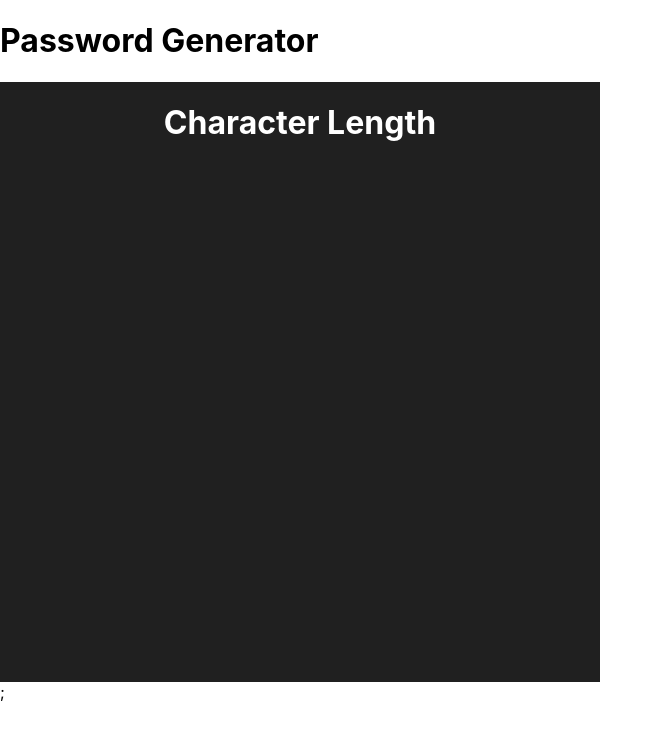
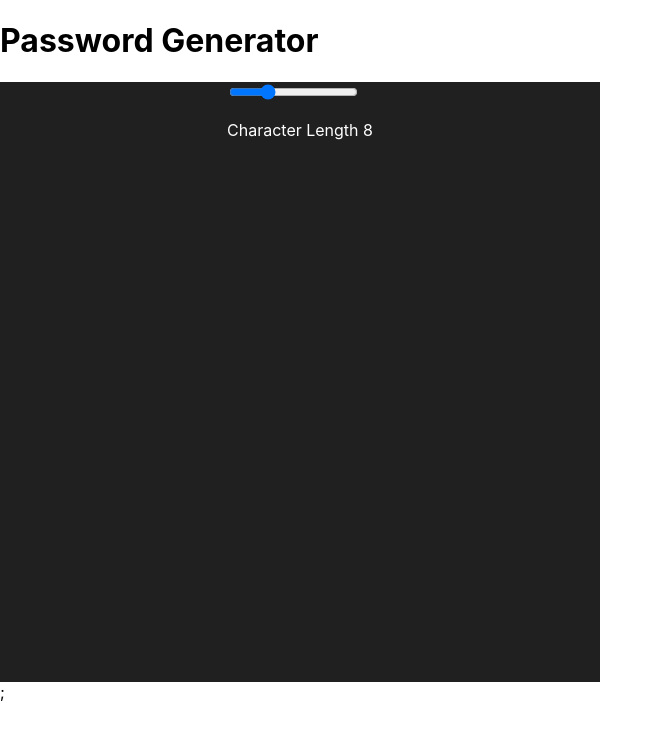
Before and after one commit to Zakariyya98/PasswordGenerator, a React (Create React App) app: page / in a window 1280 px wide. Shown: the top 736 px of the page, without its empty margins (0-663 px from the left). Built offline with nearby package versions, Linux system fonts and the light colour scheme.

Commit message:
CharacterLength.jsx: add: input range with a value that shows the current value

```diff
--- a/src/components/CharacterLength/CharacterLength.jsx
+++ b/src/components/CharacterLength/CharacterLength.jsx
@@ -1,9 +1,22 @@
+import { useState } from "react";
 import "./CharacterLength.scss";
 
 const CharacterLength = () => {
+  const [rangeValue, setRangeValue] = useState(8);
+
   return (
     <div>
-      <h1>Character Length</h1>
+      <input
+        type="range"
+        id="character-length"
+        name="character-length"
+        min="2"
+        max="24"
+        step="1"
+        defaultValue={8}
+        onChange={(event) => setRangeValue(event.target.value)}
+      />
+      <p>Character Length {rangeValue}</p>
     </div>
   );
 };
```
